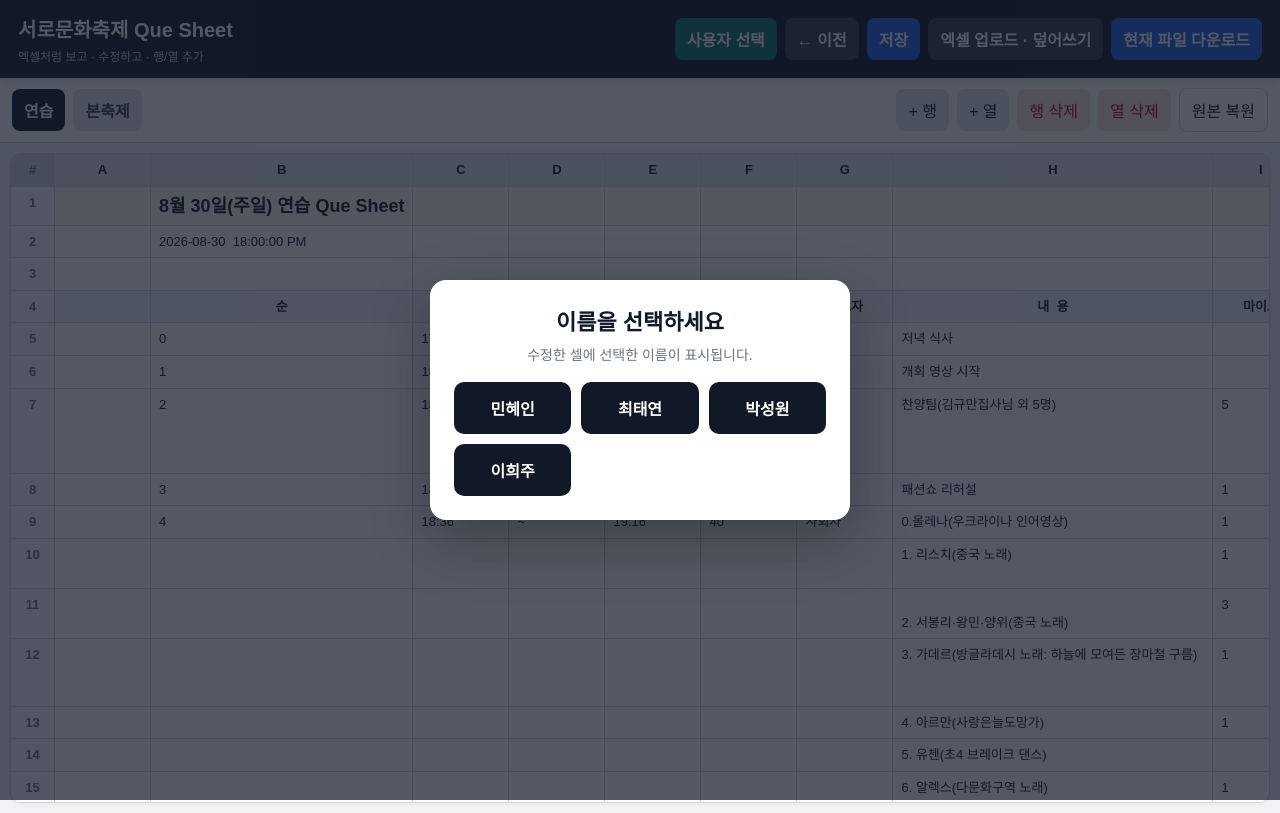
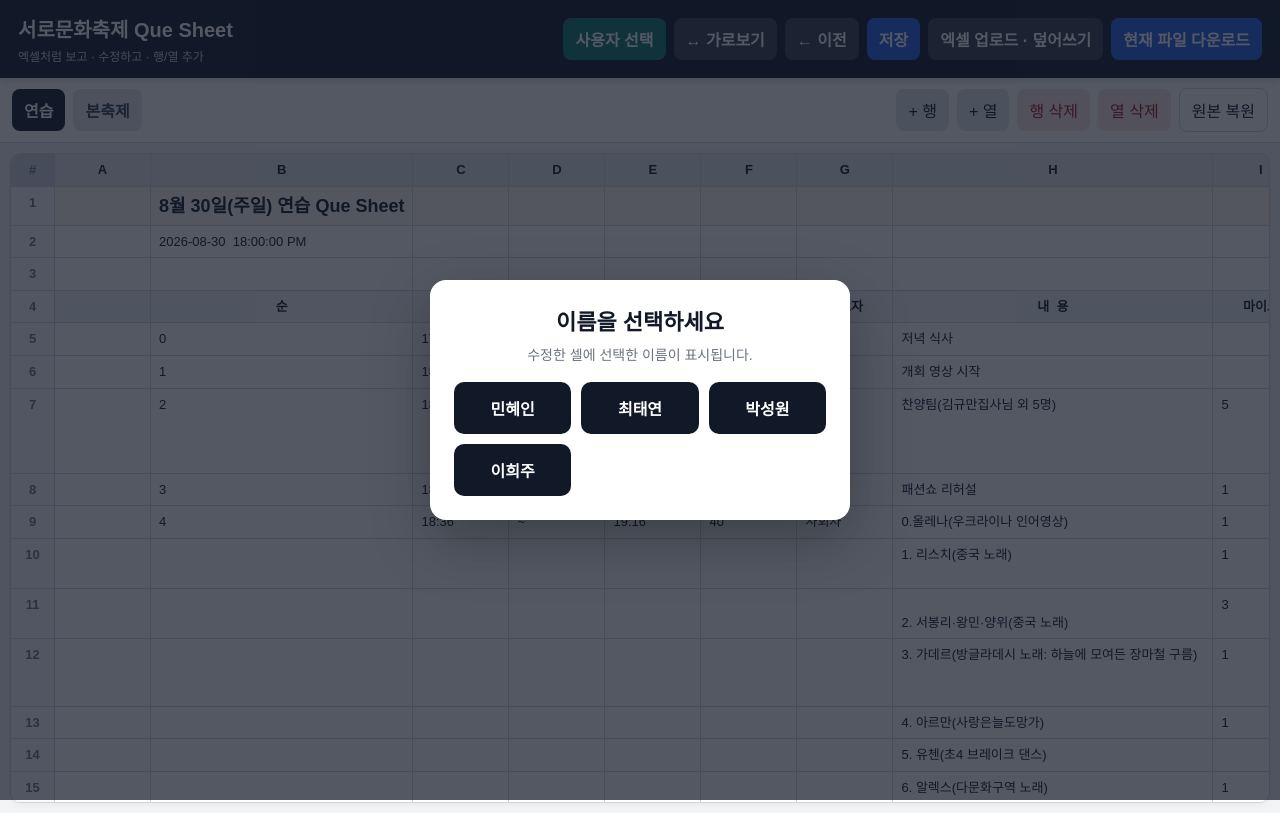
Before and after one commit to parangcubeme/b, a plain HTML site: page index.html in a window 1280 px wide. Drawn offline with Linux system fonts and the light colour scheme.

Commit message:
Add landscape view button

```diff
--- a/index.html
+++ b/index.html
@@ -16,6 +16,7 @@
     </div>
     <div class="header-actions">
       <button id="userBtn" class="btn user-btn">사용자 선택</button>
+      <button id="landscapeBtn" class="btn secondary">↔ 가로보기</button>
       <button id="backBtn" class="btn secondary">← 이전</button>
       <button id="saveBtn" class="btn save-btn">저장</button>
       <label class="btn secondary">엑셀 업로드 · 덮어쓰기<input id="fileInput" type="file" accept=".xlsx,.xls" hidden></label>
```
